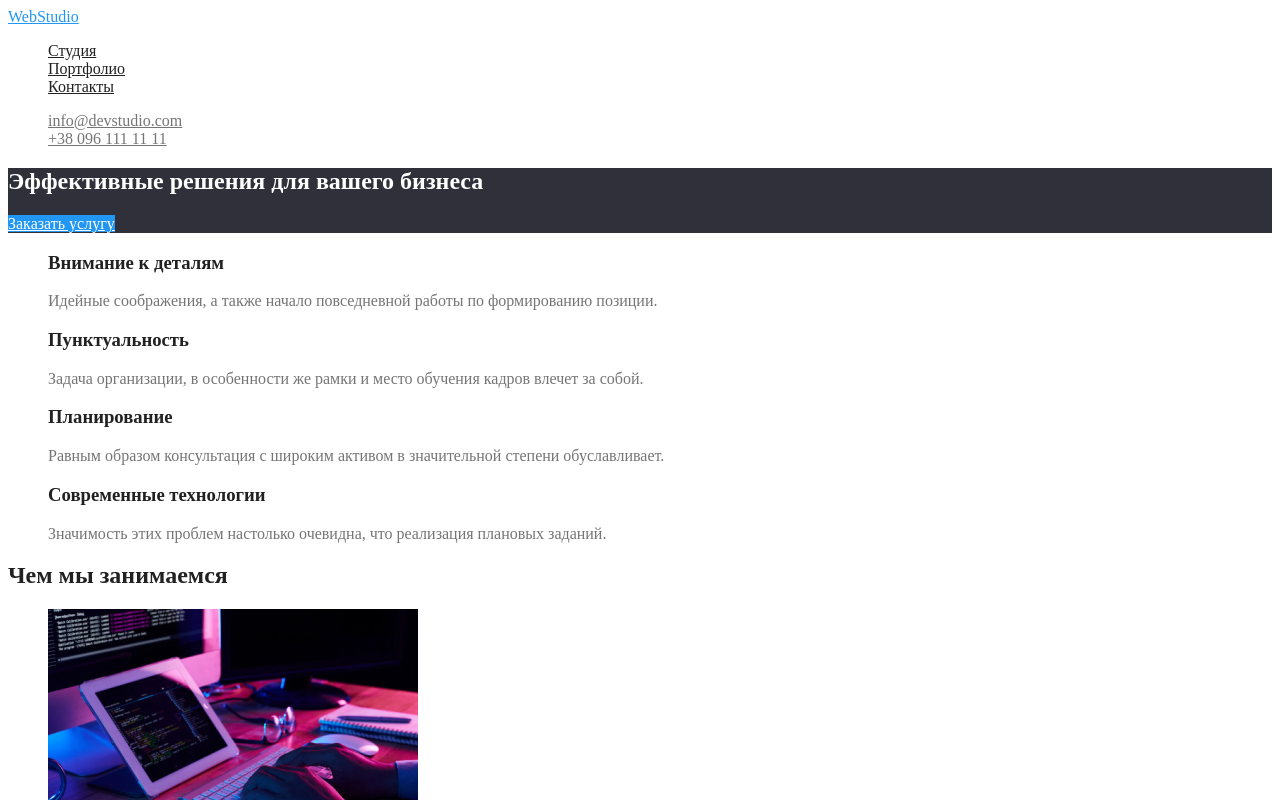
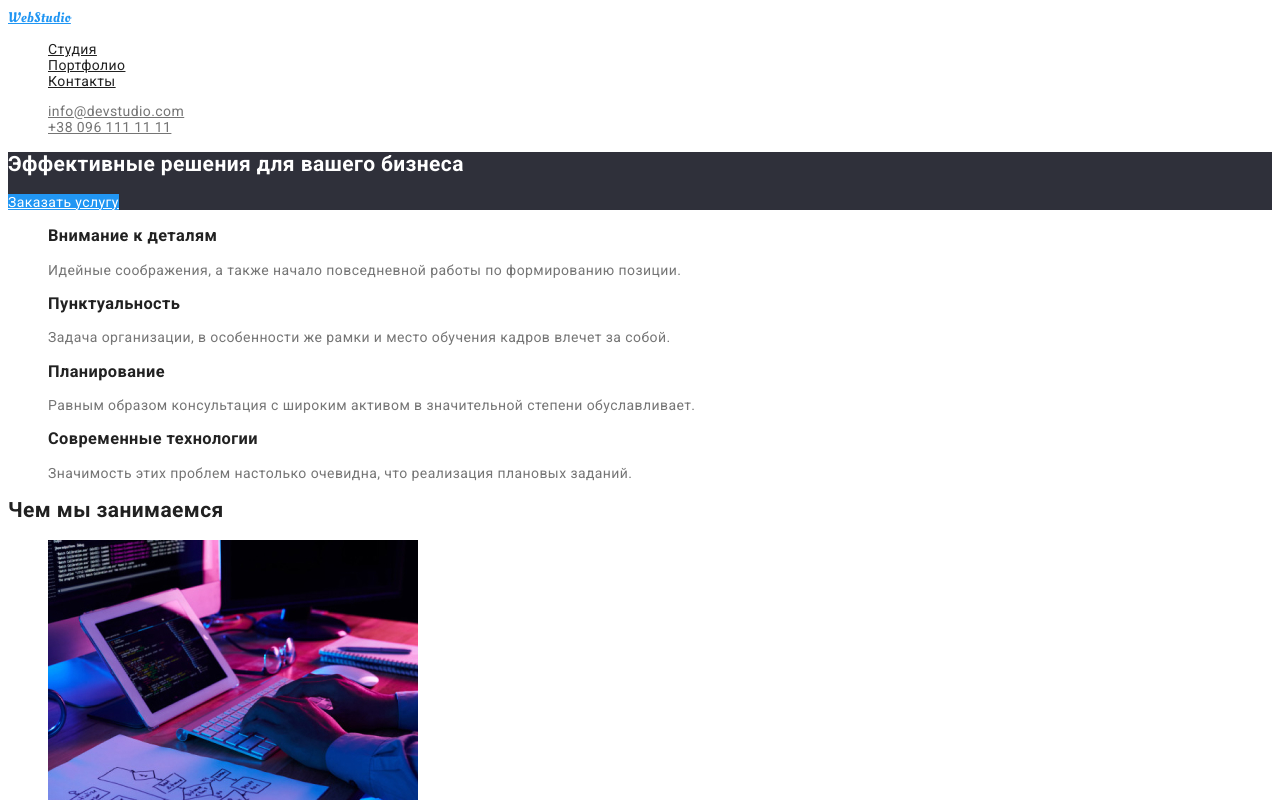
Before and after one commit to JuliyaHomenko/goit-markup-hw-02, a plain HTML site: page index.html in a window 1280 px wide. Shown: the top 800 px of the page. Drawn offline with Linux system fonts and the light colour scheme.

Commit message:
подкл шрифты

```diff
--- a/css/styles.css
+++ b/css/styles.css
@@ -9,8 +9,19 @@
   --accent-color: #2196f3;
   --primary-white-color: #ffffff;
 }
+
+/* body */
+body {
+  color: var(--primary-text-color);
+  font-family: Roboto;
+  font-weight: 400;
+  font-size: 14px;
+  line-height: 1, 7;
+  letter-spacing: 0.03em;
+}
 .logo {
   color: var(--accent-color);
+  font-family: Oleo Script;
 }
 ul {
   list-style: none;
@@ -36,10 +47,6 @@ ul {
 .connection .home-adress:focus {
   color: var(--accent-color);
 }
-body {
-  color: var(--primary-text-color);
-}
-
 .adress {
   color: var(--primary-text-color);
 }
--- a/index.html
+++ b/index.html
@@ -5,6 +5,10 @@
   <meta http-equiv="X-UA-Compatible" content="IE=edge">
   <meta name="viewport" content="width=device-width, initial-scale=1.0">
   <title>Document</title>
+  <link
+    href="https://fonts.googleapis.com/css2?family=Oleo+Script&family=Raleway:wght@700&family=Roboto:wght@400;500;700;900&display=swap"
+    rel="stylesheet"
+    />
   <link rel="stylesheet" href="./css/styles.css">
 </head>
 
```
Also changed, not shown: portfolio.html (+4 -0 lines).
